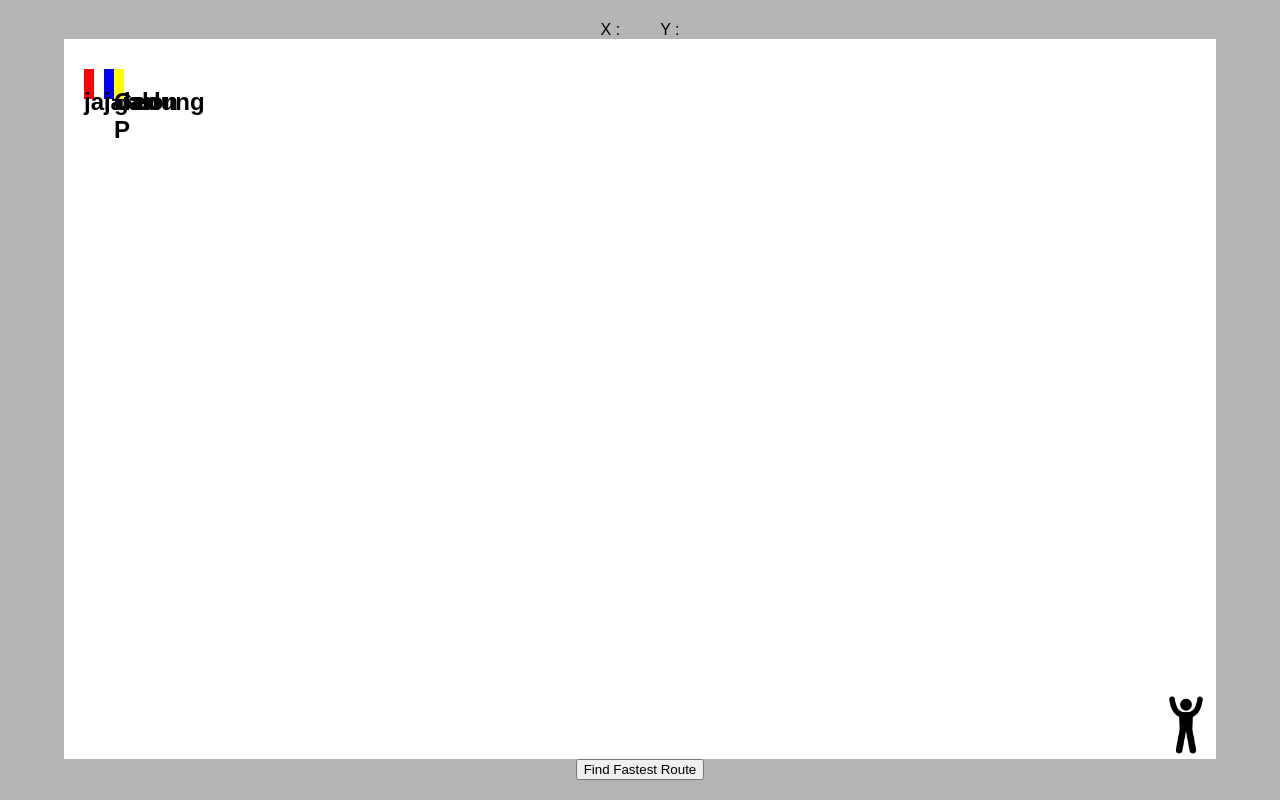
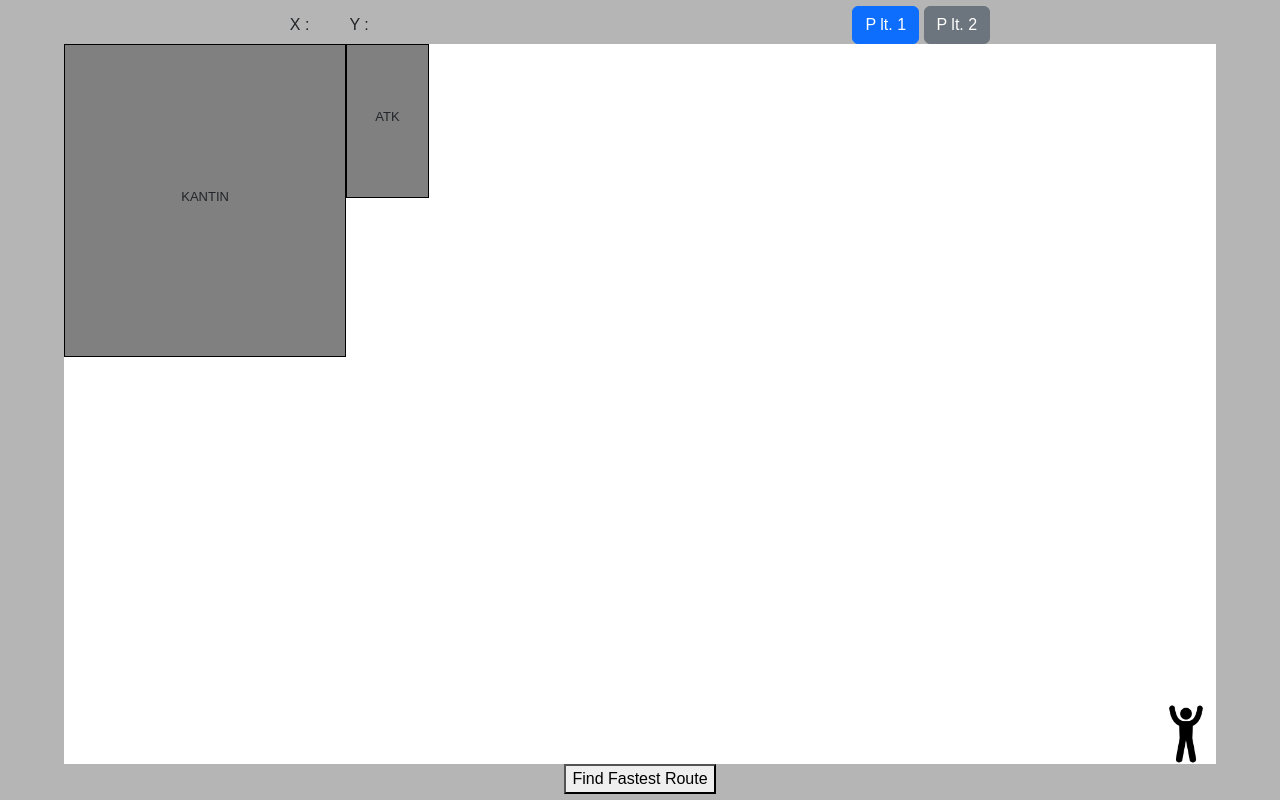
Before and after one commit to ella-arminta/petraWaterFlow, a Flask app: page / in a window 1280 px wide. Run offline with Flask 3, Linux system fonts and the light colour scheme.

Commit message:
contoh lantaii

```diff
--- a/app.py
+++ b/app.py
@@ -1,21 +1,27 @@
 from flask import Flask, render_template, request, jsonify
 
 class Area:
-    def __init__(self,x,y,width,heigth,jenis,color,floor,gedung):
+    def __init__(self,x,y,width,heigth,nama,jenis,floor,gedung):
         self.x = x
         self.y = y
         self.w = width
         self.h = heigth
+        self.nama = nama
         self.jenis = jenis
-        self.color = color
         self.floor = floor
         self.gedung = gedung
 
 areas = [
-    Area(20,30,10,30,'jalan','red',4,'P'),
-    Area(40,30,10,30,'jalan','blue',4,'P'),
-    Area(50,30,10,30,'galon','yellow',4,'P'),
-    Area(50,30,10,30,'Gedung P','yellow',4,'P'),
+    # gedung P lt 1 (1637px x 543px)
+    #    x  y  w  h        nama jenis(ruangan galon pintu jalan)    floor  gedung
+    Area(0,0,24.5,43.46,'KANTIN','ruangan',4,'P1'),
+    Area(24.5,0,7.15,21.36,'ATK','ruangan',4,'P1'),
+
+    # gedung P lt 2 (1637px x 543px)
+    #    x  y  w  h        nama jenis(ruangan galon pintu jalan)    floor  gedung
+    Area(0,0,9.47,36.46,'P.204','ruangan',4,'P2'),
+    Area(9.47,0,13.32,36.46,'LAB SI','ruangan',4,'P2'),
+
 ]
 # Posisi player
 x = None
@@ -30,6 +36,10 @@
 @app.route('/')
 def index():
     return render_template('index.html',dataAreas=areas)
+
+@app.route('/p2')
+def p2() :
+    return ''
 
 @app.route('/send_position', methods=['POST'])
 def receive_position():
--- a/static/css/main.css
+++ b/static/css/main.css
@@ -8,7 +8,22 @@
     flex-direction: column;
     align-items: center;
 }
-.container{
+.header{
+    display: flex;
+    width: 90%;
+    justify-content: space-around;
+    align-items: center;
+    flex-direction: row-reverse;
+}
+.btn{
+    margin: 0;
+}
+nav, nav ul, nav ul li{
+    text-decoration: none;
+    list-style: none;
+    display: inline;
+}
+.mycontainer{
     width: 90%;
     height: 90vh;
     background-color: white;
@@ -17,6 +32,12 @@
 }
 .area{
     position: absolute;
+    display: flex;
+    justify-content: center;
+    align-items: center;
+}
+h2{
+    font-size: 13px;
 }
 #orang{
     width: 60px;
--- a/templates/base.html
+++ b/templates/base.html
@@ -4,16 +4,31 @@
     <meta charset="UTF-8">
     <meta http-equiv="X-UA-Compatible" content="IE=edge">
     <meta name="viewport" content="width=device-width, initial-scale=1.0">
+
+    <!-- bootstrap -->
+    <link href="https://cdn.jsdelivr.net/npm/bootstrap@5.3.0-alpha3/dist/css/bootstrap.min.css" rel="stylesheet" integrity="sha384-KK94CHFLLe+nY2dmCWGMq91rCGa5gtU4mk92HdvYe+M/SXH301p5ILy+dN9+nJOZ" crossorigin="anonymous">
+    <script src="https://cdn.jsdelivr.net/npm/bootstrap@5.3.0-alpha3/dist/js/bootstrap.bundle.min.js" integrity="sha384-ENjdO4Dr2bkBIFxQpeoTz1HIcje39Wm4jDKdf19U8gI4ddQ3GYNS7NTKfAdVQSZe" crossorigin="anonymous"></script>
+
+    <!-- custom css -->
     <link rel="stylesheet" href="{{ url_for('static', filename='css/main.css') }}">
     {% block head %}{% endblock %}
 </head>
 <body>
     <!-- Navbar lantai -->
-    <div style="display:flex;gap:40px;">
-        <div id="xNow">X : </div>
-        <div id="yNow">Y : </div>
+    <div class="header">
+        <nav>
+            <ul>
+                <li><a href="{{ url_for('index') }}"><button class="btn {% if request.path == url_for('index') %}btn-primary{% else %}btn-secondary{% endif %}" >P lt. 1</button></a></li>
+                <li><a href="{{ url_for('p2') }}"><button class="btn {% if request.path == url_for('p2') %}btn-primary{% else %}btn-secondary{% endif %}">P lt. 2</button></a></li>
+            </ul>
+        </nav>
+        <div style="display:flex;gap:40px;">
+            <div id="xNow">X : </div>
+            <div id="yNow">Y : </div>
+        </div>
     </div>
-    <div class="container">
+
+    <div class="mycontainer">
         <div id="orang">
             <img src="{{ url_for('static', filename='assets/orang.png') }}" style="width:100%;object-fit:contain;" alt="">
         </div>
@@ -22,7 +37,7 @@
     <button type="button" onclick="getPosition()">Find Fastest Route</button>
 
     <script>
-        var container = document.querySelector(".container");
+        var container = document.querySelector(".mycontainer");
         var orangDiv = document.getElementById("orang");
 
         container.addEventListener("click", placeOrangDiv);
--- a/templates/index.html
+++ b/templates/index.html
@@ -9,9 +9,24 @@
 <!-- ngisi bagian body -->
 {% block body %}
     {% for area in dataAreas %}
-    <div class="area" style="width:{{ area.w }}px; height:{{ area.h }}px; left:{{ area.x }}px; top:{{ area.y }}px; background-color:{{ area.color }}">
-        <h2>{{ area.jenis }}</h2>
-    </div>
+    {% if area.gedung ==  'P1' %}
+    {% if area.jenis == 'ruangan' %}
+        <div class="area" style="width:{{ area.w }}%; height:{{ area.h }}%; left:{{ area.x }}%; top:{{ area.y }}%; background-color:gray;border:black solid 1px;">
+            <h2 style="text-align:center;">{{ area.nama }}</h2>
+        </div>
+    {% elif area.jenis == 'galon' %}
+        <div class="area" style="width:{{ area.w }}%; height:{{ area.h }}%; left:{{ area.x }}%; top:{{ area.y }}%; background-color:blue;border:blue solid 1px;">
+            <h2 style="text-align:center;">{{ area.nama }}</h2>
+        </div>
+    {% elif area.jenis == 'jalan' %}
+        <div class="area" style="width:{{ area.w }}%; height:{{ area.h }}%; left:{{ area.x }}%; top:{{ area.y }}%; background-color:antiquewhite;">
+        </div>
+    {% elif area.jenis == 'pintu' %}
+        <div class="area" style="width:{{ area.w }}%; height:{{ area.h }}%; left:{{ area.x }}%; top:{{ area.y }}%; background-color:crimson;">
+            <h2 style="text-align:center;">{{ area.nama }}</h2>
+        </div>
+    {% endif %}
+    {% endif %}
     {% endfor %}
 
 {% endblock %}
```
Also changed, not shown: templates/p2.html (added).
